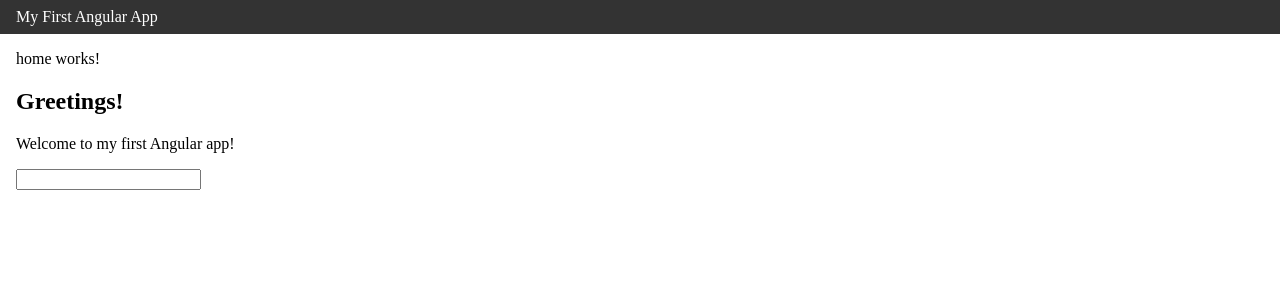
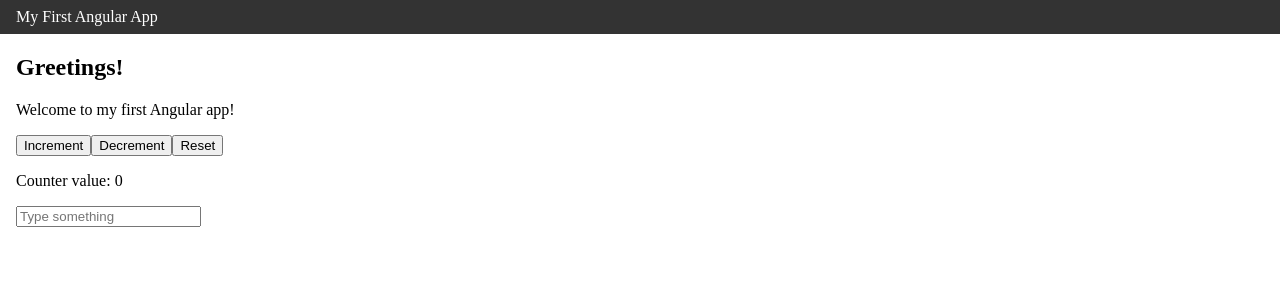
Before and after one commit to Holzlowski/first-ng-app, an Angular app: page / in a window 1280 px wide. Shown: the top 300 px of the page. Built offline with nearby package versions, Linux system fonts and the light colour scheme.

Commit message:
add small counter with signal

```diff
--- /dev/null
+++ b/src/app/components/counter/counter.component.html
@@ -0,0 +1,6 @@
+<div>
+    <button (click)="increment()">Increment</button>
+    <button (click)="decrement()">Decrement</button>
+    <button (click)="reset()">Reset</button>
+   <p>Counter value: {{counterValue()}}</p>
+</div>
--- /dev/null
+++ b/src/app/components/counter/counter.component.ts
@@ -0,0 +1,21 @@
+import { Component, signal } from '@angular/core';
+
+@Component({
+  selector: 'app-counter',
+  imports: [],
+  templateUrl: './counter.component.html',
+  styleUrl: './counter.component.scss'
+})
+export class CounterComponent {
+  counterValue = signal(0);
+  increment() {
+    //this.counterValue.set(this.counterValue() + 1);
+    this.counterValue.update(value => value + 1);
+  }
+  decrement() {
+    this.counterValue.update(value => value - 1);
+  }
+  reset() {
+    this.counterValue.set(0);
+  }
+}
--- a/src/app/home/home.component.html
+++ b/src/app/home/home.component.html
@@ -1,3 +1,3 @@
-<p>home works!</p>
 <app-greeting [message]="homeMessage()" />
-<input type="text" (keyup)="keyUpHandler($event)" />
+<app-counter>   </app-counter>
+<input placeholder="Type something" type="text" (keyup)="keyUpHandler($event)" />
--- a/src/app/home/home.component.scss
+++ b/src/app/home/home.component.scss
@@ -0,0 +1,3 @@
+input{
+    margin-top: 0px;
+}
--- a/src/app/home/home.component.ts
+++ b/src/app/home/home.component.ts
@@ -1,9 +1,10 @@
 import { Component, signal } from '@angular/core';
 import { GreetingComponent } from '../components/greeting/greeting.component';
+import { CounterComponent } from '../components/counter/counter.component';
 
 @Component({
   selector: 'app-home',
-  imports: [GreetingComponent],
+  imports: [GreetingComponent, CounterComponent],
   templateUrl: './home.component.html',
   styleUrl: './home.component.scss'
 })
```
Also changed, not shown: src/app/components/counter/counter.component.scss (added), 1 other file (tests, documents, lock files or other folders).
